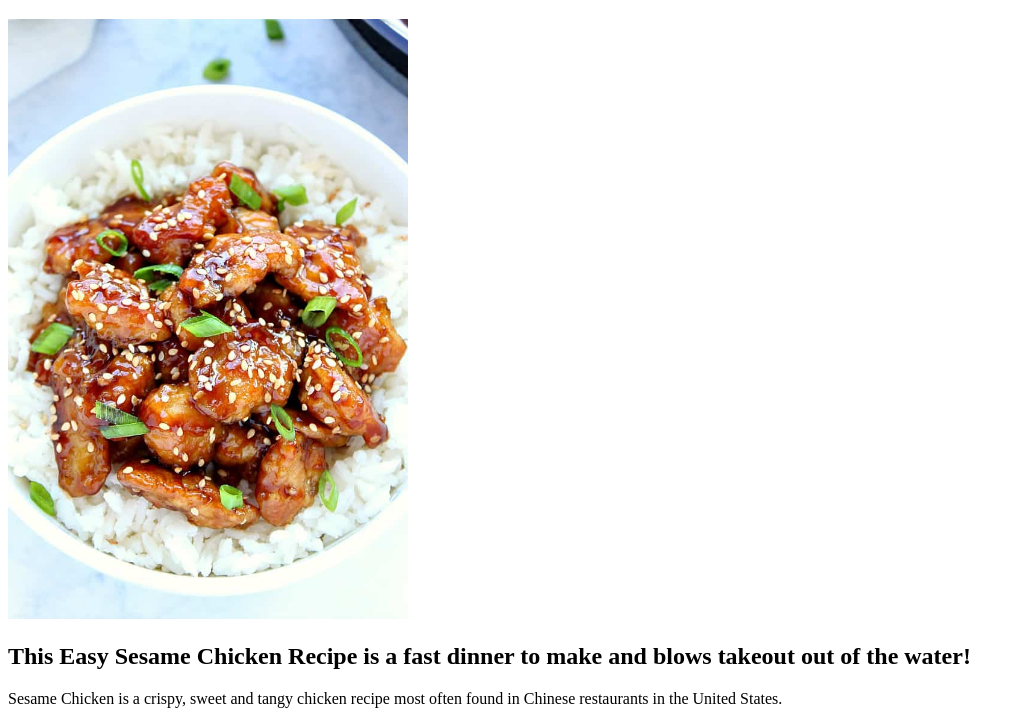
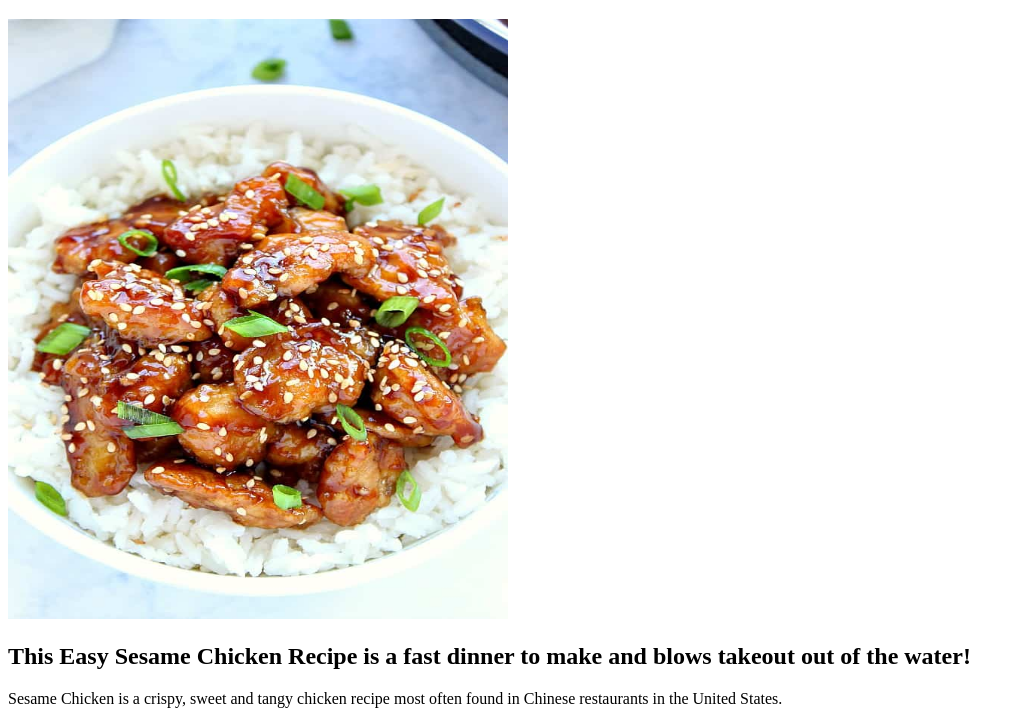
Before and after one commit to TreTheDev/odin-recipes, a plain HTML site: page recipes/sesame-chicken.html in a window 1280 px wide. Shown: the part 61-782 px from the top of the page, without its empty margins (0-1024 px from the left). Drawn offline with Linux system fonts and the light colour scheme.

Commit message:
Resized img

```diff
--- a/recipes/sesame-chicken.html
+++ b/recipes/sesame-chicken.html
@@ -8,7 +8,7 @@
 </head>
 <body>
     <h1>Sesame Chicken</h1>
-    <img src="../imgs/sesame.jpg" alt="A Sesame Chicken dish with Rice." style="height: 600px;">
+    <img src="../imgs/sesame.jpg" alt="A Sesame Chicken dish with Rice." style="height: 600px; width: 500px;">
     <h2>This Easy Sesame Chicken Recipe is a fast dinner to make and blows takeout out of the water!</h2>
     <p>Sesame Chicken is a crispy, sweet and tangy chicken recipe most often found in Chinese restaurants in the United States.</p>
     <p>Although the chicken is often deep fried to make it crispy, this recipe skips the breading to make it faster, easier and a bit healthier.</p>
```
